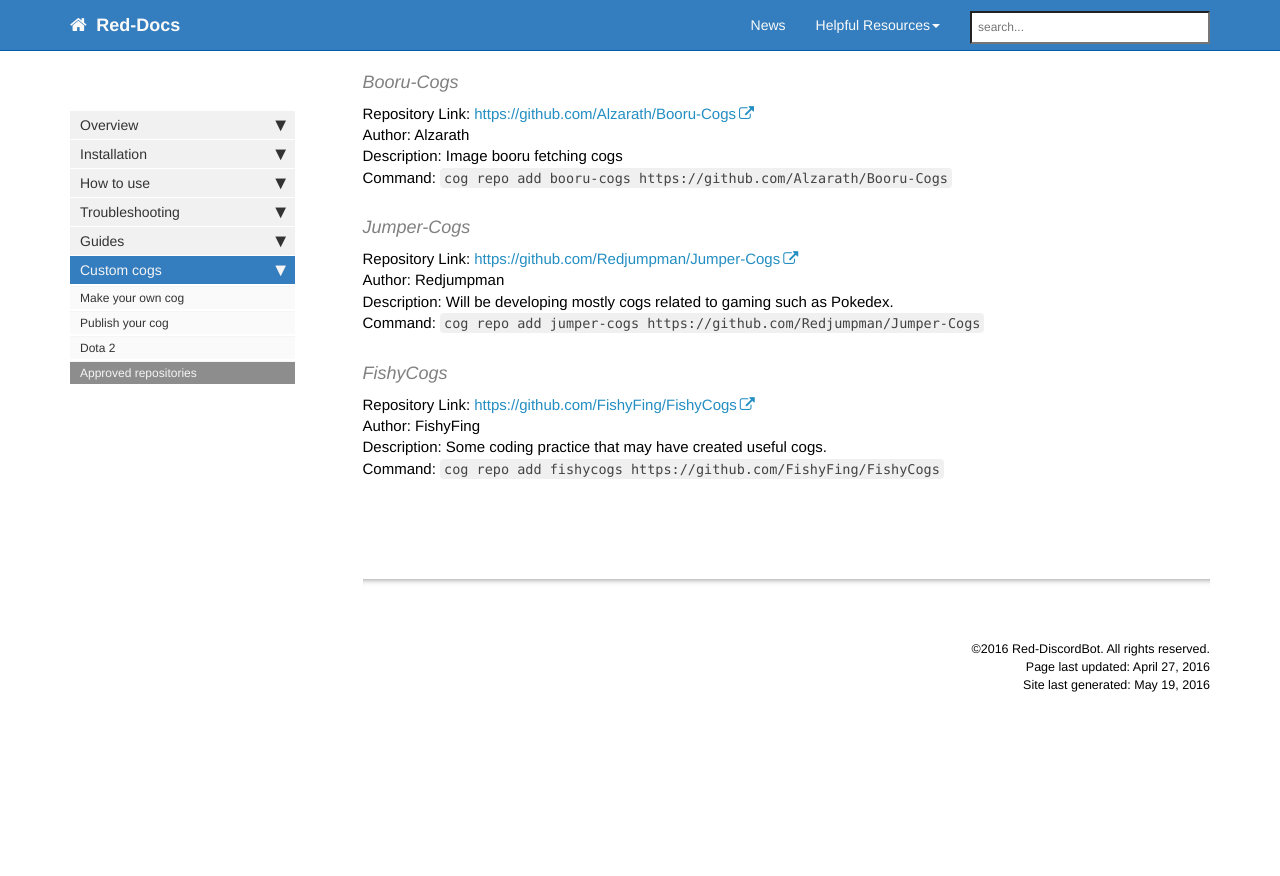
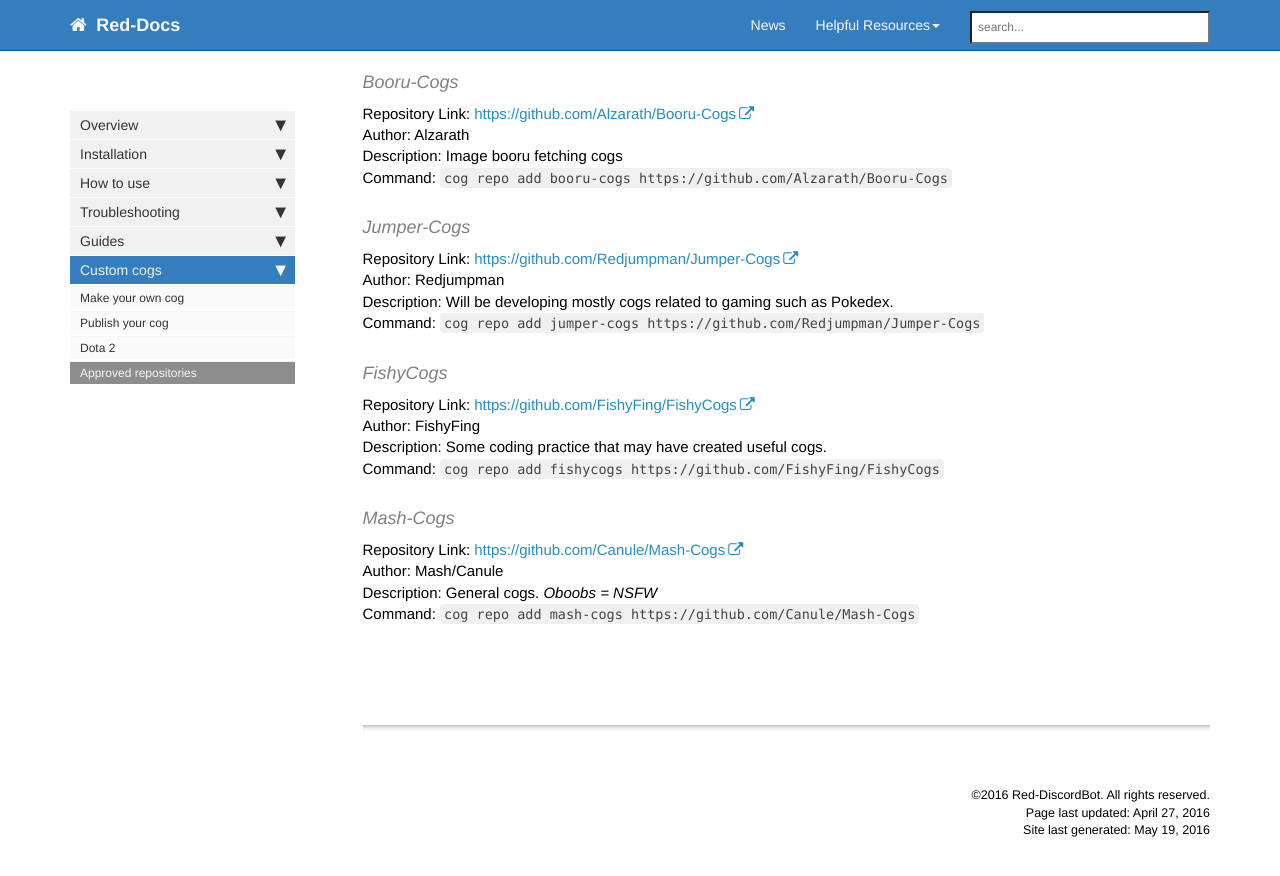
Before and after one commit to Twentysix26/Red-Docs, a Jekyll site: the page built from red/red_cog_approved_repos.md, in a window 1280 px wide and 900 px high, scrolled down 747 px. Shown: the top 876 px of the window. Built offline with Jekyll 4.4.1, drawn with Linux system fonts in a browser that asks for light colours; nearby versions of some CDN libraries; comment, search, counter and statistics services are not loaded; before the commit the page ends 1502 px from its top, so only the background shows below that.

Commit message:
Added Mash-Cogs

```diff
--- a/red/red_cog_approved_repos.md
+++ b/red/red_cog_approved_repos.md
@@ -50,3 +50,9 @@ Repository Link: [https://github.com/FishyFing/FishyCogs](https://github.com/Fis
 Author: FishyFing
 Description: Some coding practice that may have created useful cogs.
 Command: ``cog repo add fishycogs https://github.com/FishyFing/FishyCogs``
+
+#### Mash-Cogs
+Repository Link: [https://github.com/Canule/Mash-Cogs](https://github.com/Canule/Mash-Cogs)
+Author: Mash/Canule
+Description: General cogs. *Oboobs = NSFW*
+Command: ``cog repo add mash-cogs https://github.com/Canule/Mash-Cogs``
```
